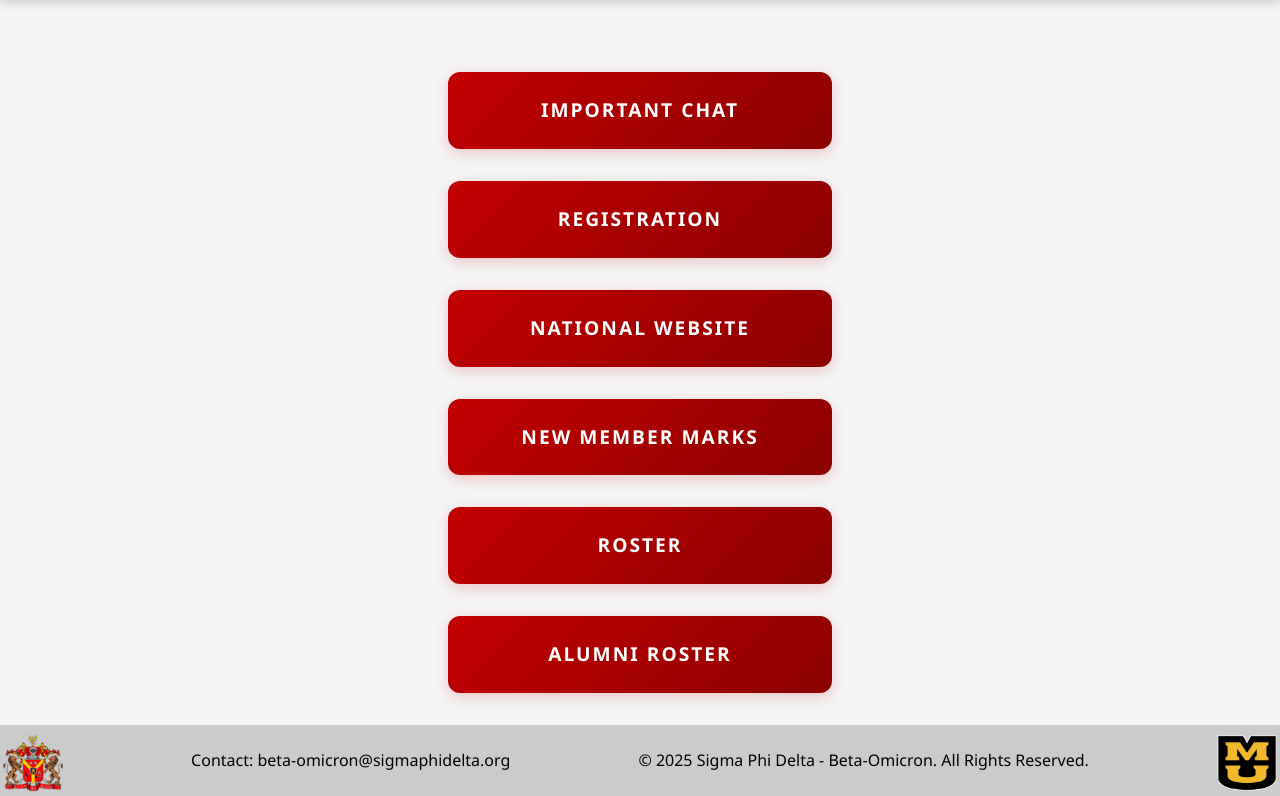
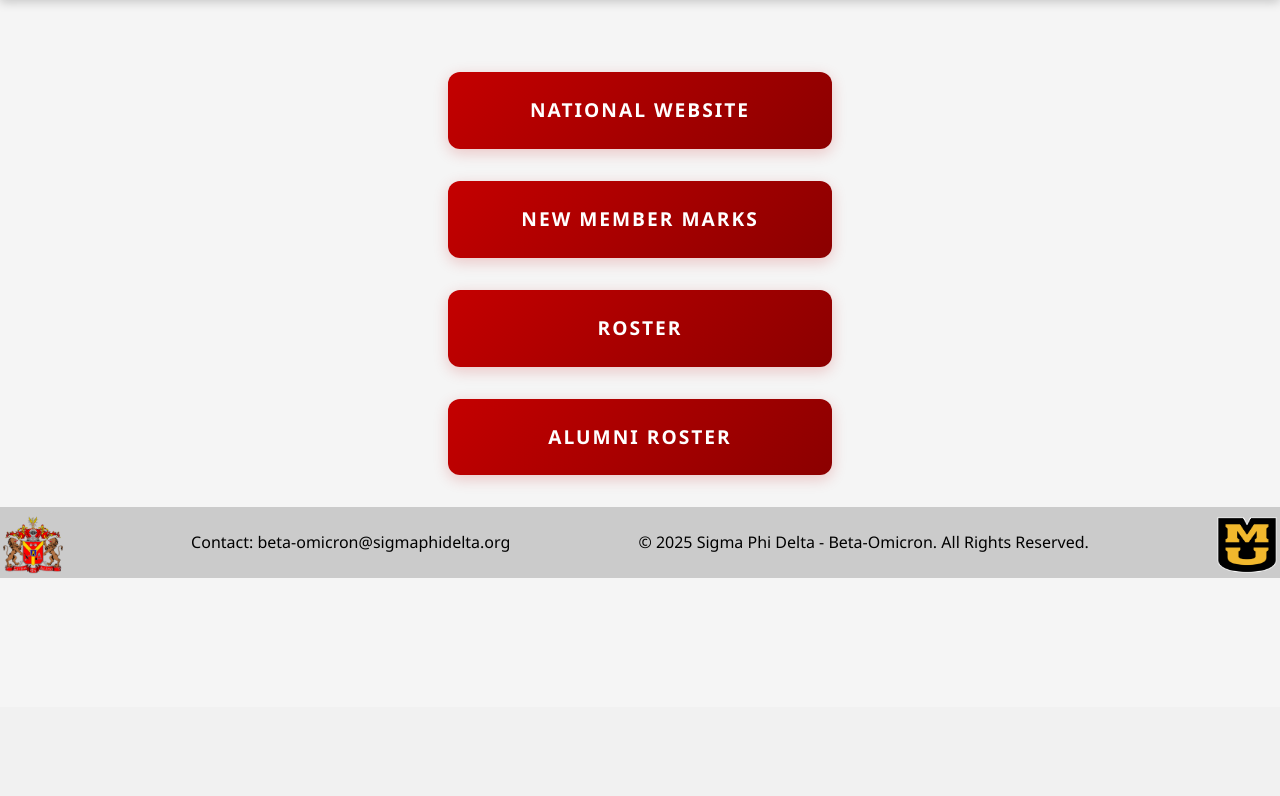
Before and after one commit to smk37git/SPDWEBAPP_ENV, a Django app: page /newmember/ in a window 1280 px wide. Shown: the part 93-889 px from the top of the page. After the commit the page ends 671 px from the top, so only its background shows below. Run offline with Django 4.2, Linux system fonts and the light colour scheme; some libraries are stand-ins or nearby versions.

Commit message:
Removed outdated options from newmember dashboard

```diff
--- a/SPDWEBAPP/NEWMEMBER/templates/newmember_dashboard.html
+++ b/SPDWEBAPP/NEWMEMBER/templates/newmember_dashboard.html
@@ -8,19 +8,9 @@
 
 <div class="d-grid gap-2 col-3 mx-auto dashboard-buttons">
 
-
-    <a href="https://groupme.com/join_group/105991808/Z7HeysOr" target="_blank">
-        <button class="btn btn-primary" type="button">Important Chat</button>
-    </a>
-
-    <a href="https://forms.gle/jwfyaGQukpWuWQZx8" target="_blank">
-        <button class="btn btn-primary" type="button">Registration</button>
-    </a>
-
     <a href="https://sigmaphidelta.org/" target="_blank">
         <button class="btn btn-primary" type="button">National Website</button>
     </a>
-
     <a href="{% url 'newmember_marks_dashboard' %}">
         <button class="btn btn-primary" type="button">New Member Marks</button>
     </a>
```
